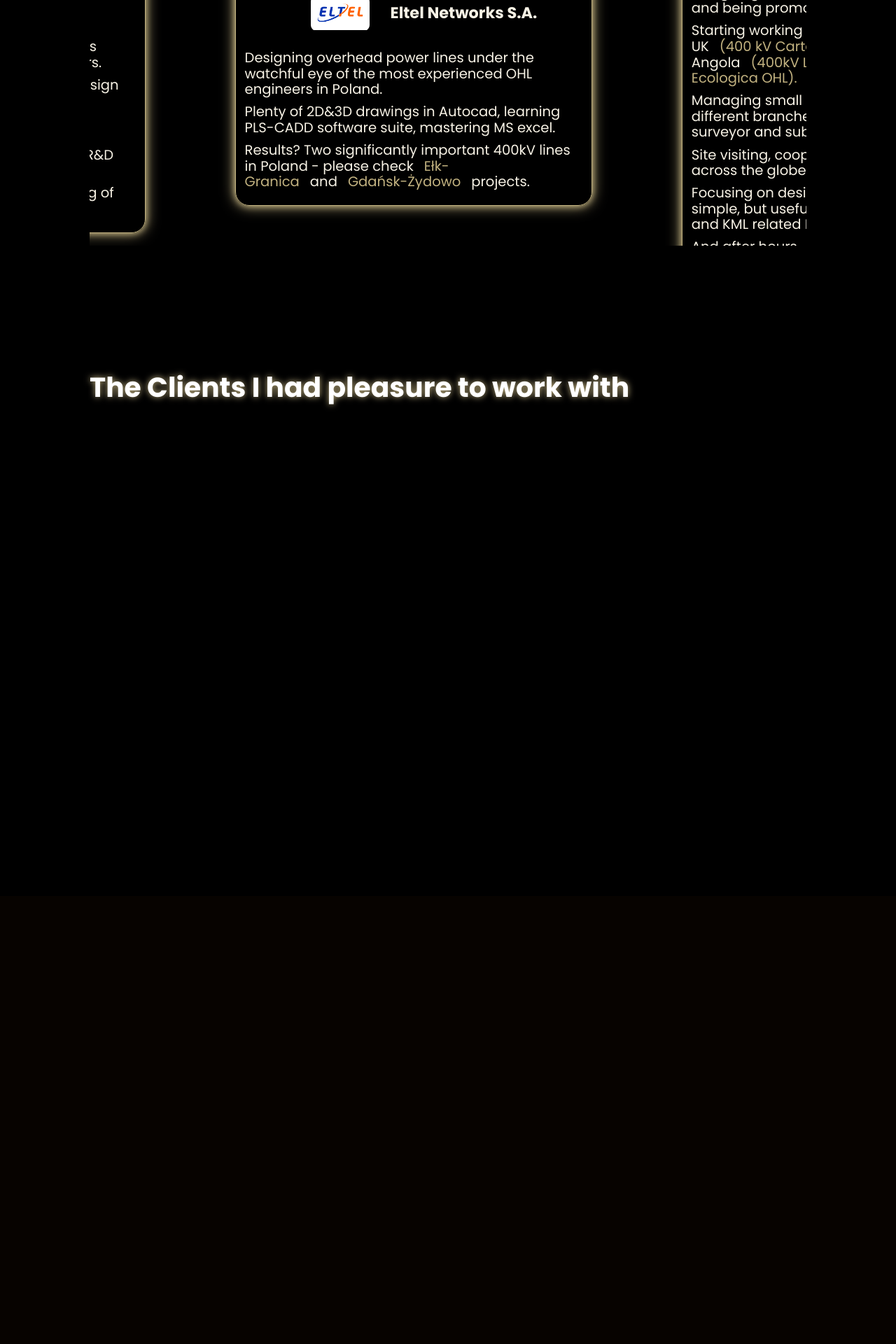
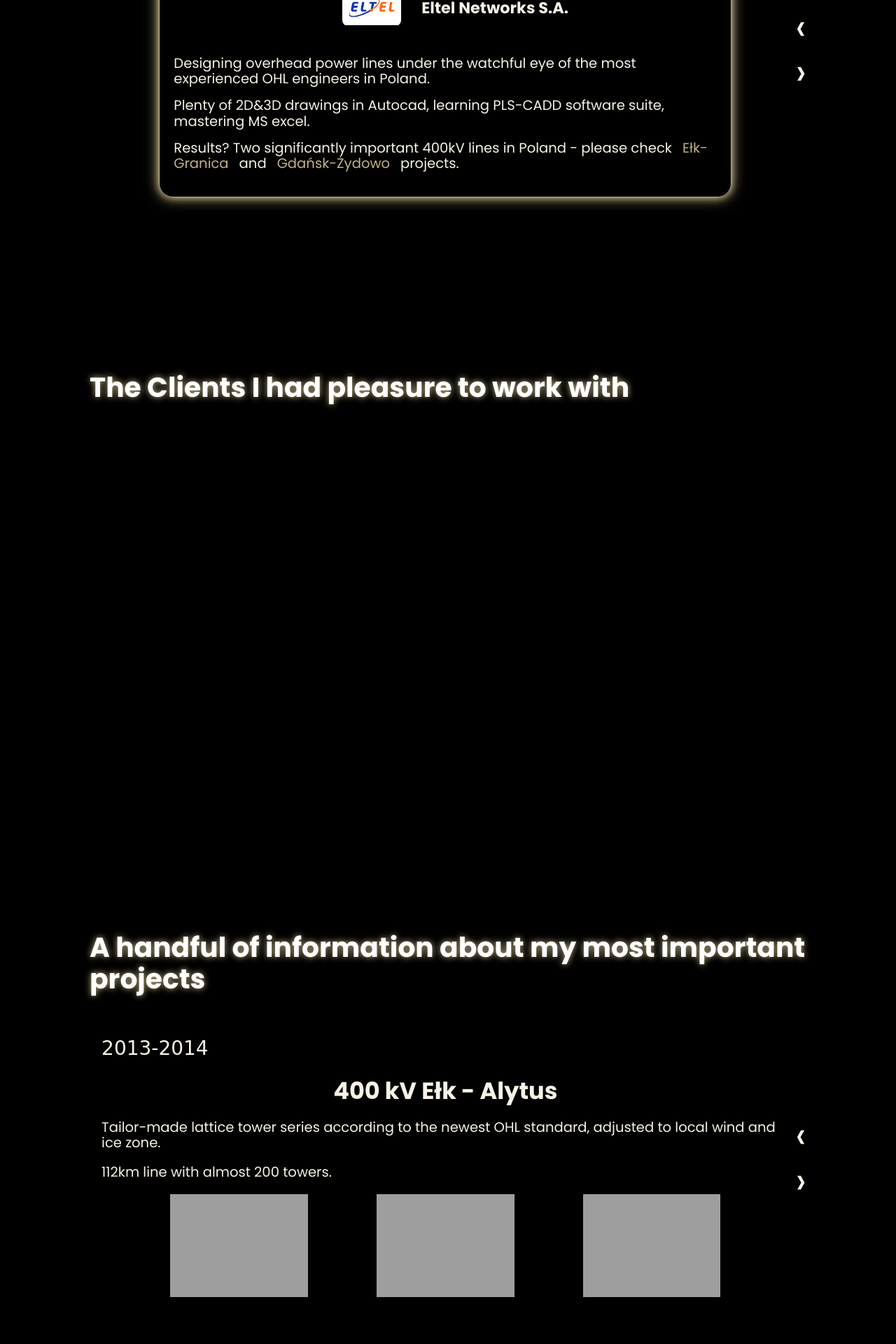
Before and after one commit to teslah22/jonaszjalocha, a Django app: page /blog/ in a window 1280 px wide. Shown: the part 1920-3840 px from the top of the page at 70% size. Before the commit the page ends 2502 px from the top, so only its background shows below. Run offline with Django 3.2, Linux system fonts and the light colour scheme; data comes from the database, SQL or seed files in the repository; some libraries are stand-ins or nearby versions; some web fonts are replaced; grey boxes are pictures that could not be loaded.

Commit message:
Add projects section.

```diff
--- a/main/static/assets/js/app.js
+++ b/main/static/assets/js/app.js
@@ -1,17 +1,32 @@
 $(document).ready(function(){
-    $(".owl-carousel").owlCarousel({
+    $("#resume .container .owl-carousel").owlCarousel({
 
     loop: true,
     margin: 0,
-    nav: false,
-    items: 1.6,
+    nav: true,
+    items: 1,
     autoplay: SVGComponentTransferFunctionElement,
-    autoplayTimeout: 4000,
+    autoplayTimeout: 6000,
     autoplayHoverPause: true,
     autoplaySpeed: 2000,
     center: true
 
     });
+
+    $("#projects .container .owl-carousel").owlCarousel({
+
+      loop: true,
+      margin: 0,
+      nav: true,
+      items: 1,
+      autoplay: SVGComponentTransferFunctionElement,
+      autoplayTimeout: 6000,
+      autoplayHoverPause: true,
+      autoplaySpeed: 2000,
+      center: true
+
+      });
+
   });
 
 
--- a/main/static/main.css
+++ b/main/static/main.css
@@ -216,12 +216,21 @@
 
 #resume .container {
     height: 70vh;
+    display: flex;
+    justify-content: center;
+    align-items: center;
 }
 
 section .container .owl-carousel {
+    display: flex !important;
+    justify-content: center !important;
+    align-items: center !important;
+}
+
+.owl-item active center {
     display: flex;
-    justify-content: center;
-    align-items: center;
+    justify-content: center !important;
+    align-items: center !important;
 }
 
 section .container .box-left,
@@ -242,6 +251,10 @@
     0 0 20px #c2b280;
     background-color: none;
     overflow: hidden;
+}
+
+section .container .owl-carousel .box-job {
+    margin:  0 0 0 10%;
 }
 
 section .container .box-right:hover,
@@ -270,7 +283,8 @@
     transform: scale(1.05);
 }
 
-section .container .owl-stage {
+section .container .owl-stage,
+#projects .container .owl-stage {
     display: flex;
     align-items: center;
     justify-content: center;
@@ -284,12 +298,14 @@
 
 }
 
-section .container .owl-carousel .box-job #job-tenure{
+section .container .owl-carousel .box-job #job-tenure,
+section .container .owl-carousel .box-project #project-tenure{
     font-size: 0.5em;
     font-family: 'Rancho', cursive;
 }
 
-section .container .owl-carousel .box-job #job-title{
+section .container .owl-carousel .box-job #job-title,
+section .container .owl-carousel .box-project #project-title{
     font-size: 0.6em;
     text-align: center;
     padding: 2% 0;
@@ -315,11 +331,14 @@
     border-radius: 20%;
 }
 
+
+
 section .container .owl-carousel .box-job ul {
     list-style-image: url(../static/assets/tower-transparent-png.png);
 }
 
-section .container .owl-carousel .box-job ul li {
+section .container .owl-carousel .box-job ul li,
+section .container .owl-carousel .box-project #project-desc ul li{
     font-size: 0.35em;
     margin-bottom: 2%;
 }
@@ -331,7 +350,8 @@
     height: 80vh;
 }
 
-#clients .container .box-client {
+#clients .container .box-client,
+#projects .container .box-project {
     padding: 20px;
 }
 
@@ -340,3 +360,25 @@
     height: 15vh;
     object-fit: scale-down;
 }
+
+#projects .container {
+    display: flex;
+    align-items: flex-start;
+    flex-wrap: wrap;
+    height: 60vh;
+}
+
+#projects .container .owl-carousel .box-project .project-image-box{
+    display: flex;
+    flex-direction: row;
+    flex-wrap: nowrap;
+    align-items: center;
+    justify-content: space-evenly;
+
+}
+
+#projects .container .owl-carousel .box-project .project-image-box img {
+    width: 20%;
+    height: 20%;
+    object-fit: scale-down;
+}
--- a/main/templates/main/base.html
+++ b/main/templates/main/base.html
@@ -16,6 +16,8 @@
     <script src="https://kit.fontawesome.com/58866e6d19.js" crossorigin="anonymous"></script>
     <link rel="stylesheet" href="..\..\static\owl.carousel.min.css">
     <link rel="stylesheet" href="..\..\static\owl.theme.default.min.css">
+    <!-- <script src='https://api.mapbox.com/mapbox-gl-js/v2.3.1/mapbox-gl.js'></script>
+    <link href='https://api.mapbox.com/mapbox-gl-js/v2.3.1/mapbox-gl.css' rel='stylesheet' />  -->
 
 </head>
 <body>
@@ -91,7 +93,7 @@
                             </div>
 
                             <ul>
-                                <li>Getting the Professional License of electrical designing (the most challanging exam ever!) and being promoted to the Designer Position.</li>
+                                <li>Getting the Professional License of electrical designing and being promoted to the Designer Position.</li>
                                 <li>Starting working on international projects in UK<a href="#">(400 kV Cartenbury-Richborough OHL)</a>and Angola<a href="#">(400kV Lauca-Bita/220kV Lauca Ecologica OHL).</a></li>
                                 <li>Managing small design team, putting together different branches such as civil, construction, surveyor and subcontractors.</li>
                                 <li>Site visiting, coopering directly with the clients across the globe.</li>
@@ -110,15 +112,13 @@
 
                             <ul>
                                 <ul>
-                                    <li>Creating a new design office from scratch (assembling furniture and buying IKEA cups included). Showing the ropes to newcomers. </li>
-                                    <li>Leading the role of cooperator between design department and the new technologies depratment in the dynamically growing structure.</li>
+                                    <li>Creating a new design office from scratch. Showing the ropes to newcomers. </li>
+                                    <li>Leading the role of cooperator between design department and the new technologies depratment.</li>
                                     <li>Taking active part in the ENsys and AR/AR R&D projects.</li>
                                     <li>Organizing and leading the internal training of PLS-CADD software suite.</li>
                                 </ul>
                             </ul>
                         </div>
-
-
                     </div>
 
             </section>
@@ -136,28 +136,72 @@
 
             </section>
 
-            <!-- <section id="blog">
-
-                <h5>Please check my blog</h5>
-
-                <p>I'm the the Overhead Powerlines Design Engineer. <br>I'm crazy about IT and new technologies. <br>Welcome on personal website.</p>
-                <div>
-                    {% block blog %}
-                    {% endblock %}
-                </div>
-
+            <section id="projects">
+                <h5>A handful of information about my most important projects</h5>
+                <div class="container">
+                    <div class="owl-carousel">
+                        <div class="box-project">
+                            <small id="project-tenure">2013-2014</small>
+                            <h6 id="project-title">400 kV Ełk - Alytus</h6>
+                            <div id="project-desc">
+                                <ul>
+                                    <li>Tailor-made lattice tower series according to the newest OHL standard, adjusted to local wind and ice zone.</li>
+                                    <li>112km line with almost 200 towers.</li>
+                                </ul>
+                            </div>
+                            <div class="project-image-box">
+                                    <img src="../../static/assets/E-G-1.jpg">
+                                    <img src="../../static/assets/E-G-2.jpg">
+                                    <img src="../../static/assets/E-G-3.jpg">
+                            </div>
+                        </div>
+                        <div class="box-project">
+                            <small id="project-tenure">2014-2016</small>
+                            <h6 id="project-title">400 kV Gdańsk Przyjaźń - Żydowo Kierzkowo</h6>
+                            <div id="project-desc">
+                                <ul>
+                                    <li>Tailor-made lattice tower series according to the newest OHL standard, adjusted to local wind and ice zone.</li>
+                                    <li>125km line with more than 200 towers.</li>
+                                </ul>
+                            </div>
+                            <div class="project-image-box">
+                                    <img src="../../static/assets/GD-ZD.jpg">
+                                    <img src="../../static/assets/GD-ZD-3.jpg">
+                                    <img src="../../static/assets/GD-ZD-4.jpg">
+                            </div>
+                        </div>
+                        <div class="box-project">
+                            <small id="project-tenure">2016-2018</small>
+                            <h6 id="project-title">400 kV Cartenbury-Richborough</h6>
+                            <div id="project-desc">
+                                <ul>
+                                    <li>The very first new-built 400 kV in UK since 20 years. The part of Nemo-Link Project.</li>
+                                    <li>New standards, new requirements. The best design quality. Have you ever design the wood poles? :) I have...</li>
+                                </ul>
+                            </div>
+                            <div class="project-image-box">
+                                    <img src="../../static/assets/C-R-1.jpg">
+                                    <img src="../../static/assets/C-R-2.jpg">
+                                    <img src="../../static/assets/C-R-3.jpg">
+                            </div>
+                        </div>
+                        <div class="box-project">
+                            <small id="project-tenure">2018-2020</small>
+                            <h6 id="project-title">400 kV Lauca - Bita & 220 kV Lauca Ecologica</h6>
+                            <div id="project-desc">
+                                <ul>
+                                    <li>The 240-km line in Angola. 585 lattice towers, each with its own legs configuration.</li>
+                                    <li>Extraordinary design approach and a great, challenging project!</li>
+                                </ul>
+                            </div>
+                            <div class="project-image-box">
+                                    <img src="../../static/assets/L-B-1.JPG">
+                                    <img src="../../static/assets/L-B-2.JPG">
+                                    <img src="../../static/assets/L-B-3.JPG">
+                            </div>
+                        </div>
+                    </div>
             </section>
-
-            <section id="resume">
-
-                <h5>A bit of my professional experiance</h5>
-
-                <p>I'm the the Overhead Powerlines Design Engineer. <br>I'm crazy about IT and new technologies. <br>Welcome on personal website.</p>
-                <div>
-                    {% block resume %}
-                    {% endblock %}
-                </div>
-            </section> -->
 
     <footer id="footer">
         <p>© -Jonasz Jałocha 2021- All rights reserved </p>
@@ -172,5 +216,12 @@
     <script src="..\..\static\assets\js\jquery.js"></script>
     <script src="..\..\static\assets\js\owl.carousel.min.js"></script>
     <script src="..\..\static\assets\js\app.js"></script>
+    <!-- <script>
+        mapboxgl.accessToken = 'pk.eyJ1IjoidGVzbGFoMjIiLCJhIjoiY2t3NWk0bTEyMGdsdTJubGp1cXQ5bWFleSJ9.x58y3sZ4A0e_QFJ8bzGAQA';
+        var map = new mapboxgl.Map({
+            container: 'map',
+            style: 'mapbox://styles/mapbox/streets-v11'
+            });
+    </script> -->
 </body>
 </html>
```
